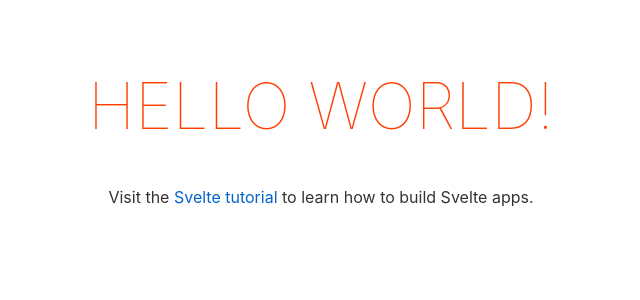
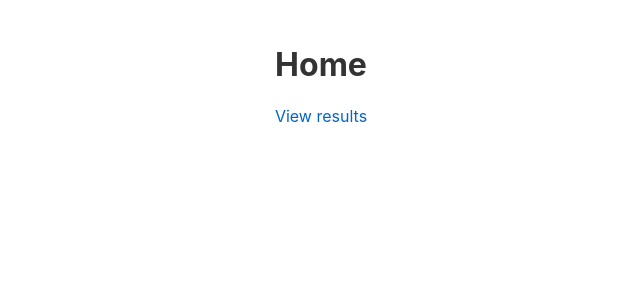
Before and after one commit to geoffrich/svelte-routing-poc, a Svelte app: page / in a window 1280 px wide. Shown: the top 300 px of the page, without its empty margins (319-959 px from the left). Built offline with nearby package versions, Linux system fonts and the light colour scheme.

Commit message:
Add basic routing and express server

```diff
--- a/package.json
+++ b/package.json
@@ -13,9 +13,11 @@
     "rollup-plugin-livereload": "^1.0.0",
     "rollup-plugin-svelte": "^5.0.3",
     "rollup-plugin-terser": "^5.1.2",
-    "svelte": "^3.0.0"
+    "svelte": "^3.0.0",
+    "svelte-routing": "^1.4.2"
   },
   "dependencies": {
+    "express": "^4.17.1",
     "sirv-cli": "^1.0.0"
   }
 }
--- a/src/App.svelte
+++ b/src/App.svelte
@@ -1,11 +1,8 @@
 <script>
-	export let name;
+    import { Router, Link, Route } from 'svelte-routing';
+    import FlightResults from './FlightResults.svelte';
+    export let url = '';
 </script>
-
-<main>
-	<h1>Hello {name}!</h1>
-	<p>Visit the <a href="https://svelte.dev/tutorial">Svelte tutorial</a> to learn how to build Svelte apps.</p>
-</main>
 
 <style>
     main {
@@ -15,16 +12,19 @@
         margin: 0 auto;
     }
 
-	h1 {
-		color: #ff3e00;
-		text-transform: uppercase;
-		font-size: 4em;
-		font-weight: 100;
-	}
-
     @media (min-width: 640px) {
         main {
             max-width: none;
         }
     }
 </style>
+
+<main>
+    <Router {url}>
+        <Route path="results/:day" component={FlightResults} />
+        <Route path="/">
+            <h1>Home</h1>
+            <Link to="results/0">View results</Link>
+        </Route>
+    </Router>
+</main>
--- /dev/null
+++ b/src/FlightResults.svelte
@@ -0,0 +1,9 @@
+<script>
+    import { Link } from 'svelte-routing';
+    export let day;
+</script>
+
+<h1>Flight results for day {day}</h1>
+<Link to="/results/{+day - 1}">Previous day</Link>
+<Link to="/results/{+day + 1}">Next day</Link>
+<Link to="/">Home</Link>
--- a/src/main.js
+++ b/src/main.js
@@ -1,10 +1,8 @@
 import App from './App.svelte';
 
 const app = new App({
-	target: document.body,
-	props: {
-		name: 'world'
-	}
+    target: document.body,
+    props: window.componentProps
 });
 
 export default app;
```
Also changed, not shown: server.js (added, +34 -0 lines), 2 other files (tests, documents, lock files or other folders). Lines whose indentation alone changed are shown as unchanged.
